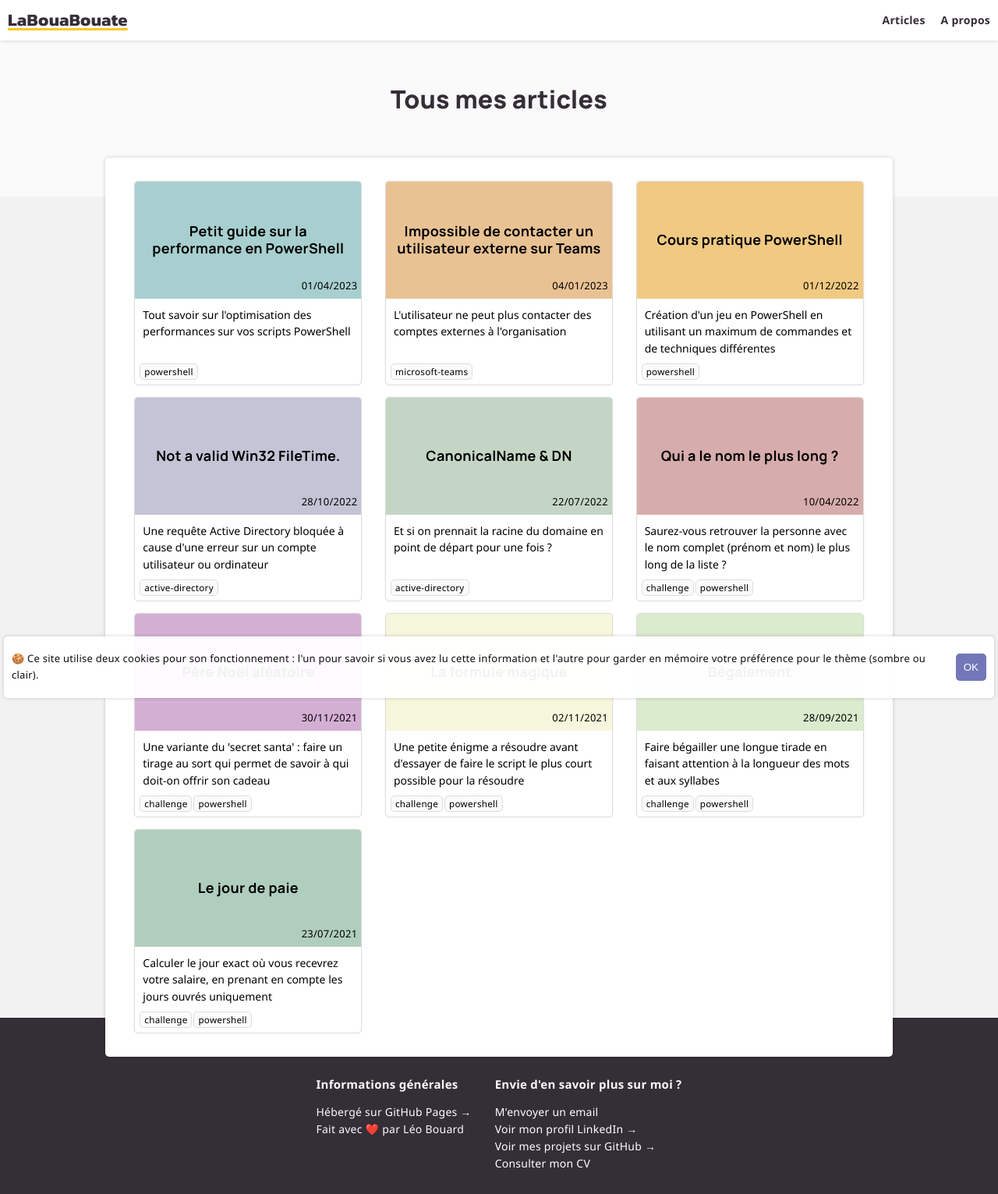
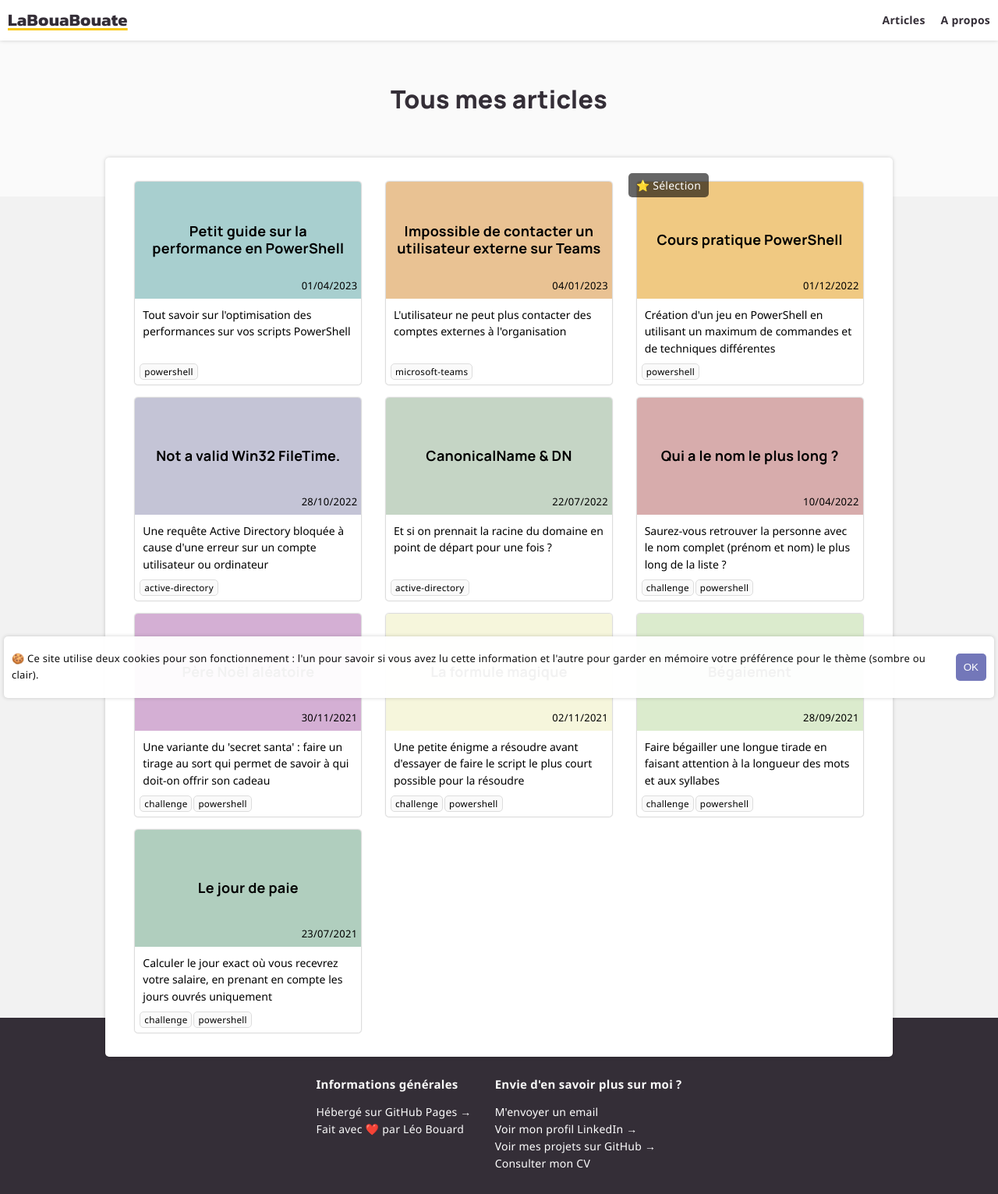
Before and after one commit to leobouard/leobouard.github.io, a Jekyll site: the page built from blog.md, in a window 1280 px wide. Shown: the whole page at 78% size. Built offline with Jekyll 4.4.1, drawn with Linux system fonts in a browser that asks for light colours; some web fonts are replaced.

Commit message:
Ajout indication sélection

```diff
--- a/assets/css/posts.scss
+++ b/assets/css/posts.scss
@@ -6,6 +6,16 @@
     grid-gap: 15px;
     grid-template-columns: 1fr 1fr 1fr;
     justify-items: center;
+}
+
+span.articleSelection {
+    position: absolute;
+    background: #0009;
+    color: #fff;
+    z-index: 1;
+    margin: -10px;
+    padding: 5px 10px;
+    border-radius: 5px;
 }
 
 article {
--- a/blog.md
+++ b/blog.md
@@ -9,6 +9,7 @@ description: "Tous les articles, cours et défis sur PowerShell et d'autres tech
     {% assign listed_posts = site.posts | where: "listed", true %}
     {% for post in listed_posts %}
         <a class="noDecoration" href="{{ post.id }}">
+            {% if post.selection == true %}<span class="articleSelection">⭐ Sélection</span>{% endif %}
             <article>
                 <div class="articleThumbnail" {% if post.background %} style="background: {{post.background}};" {% endif %}>
                     <span class="articleTitle">{{ post.title }}</span>
```
Also changed, not shown: _posts/2022-12-01-cours-pratique-powershell-introduction.md (+1 -1 lines).
